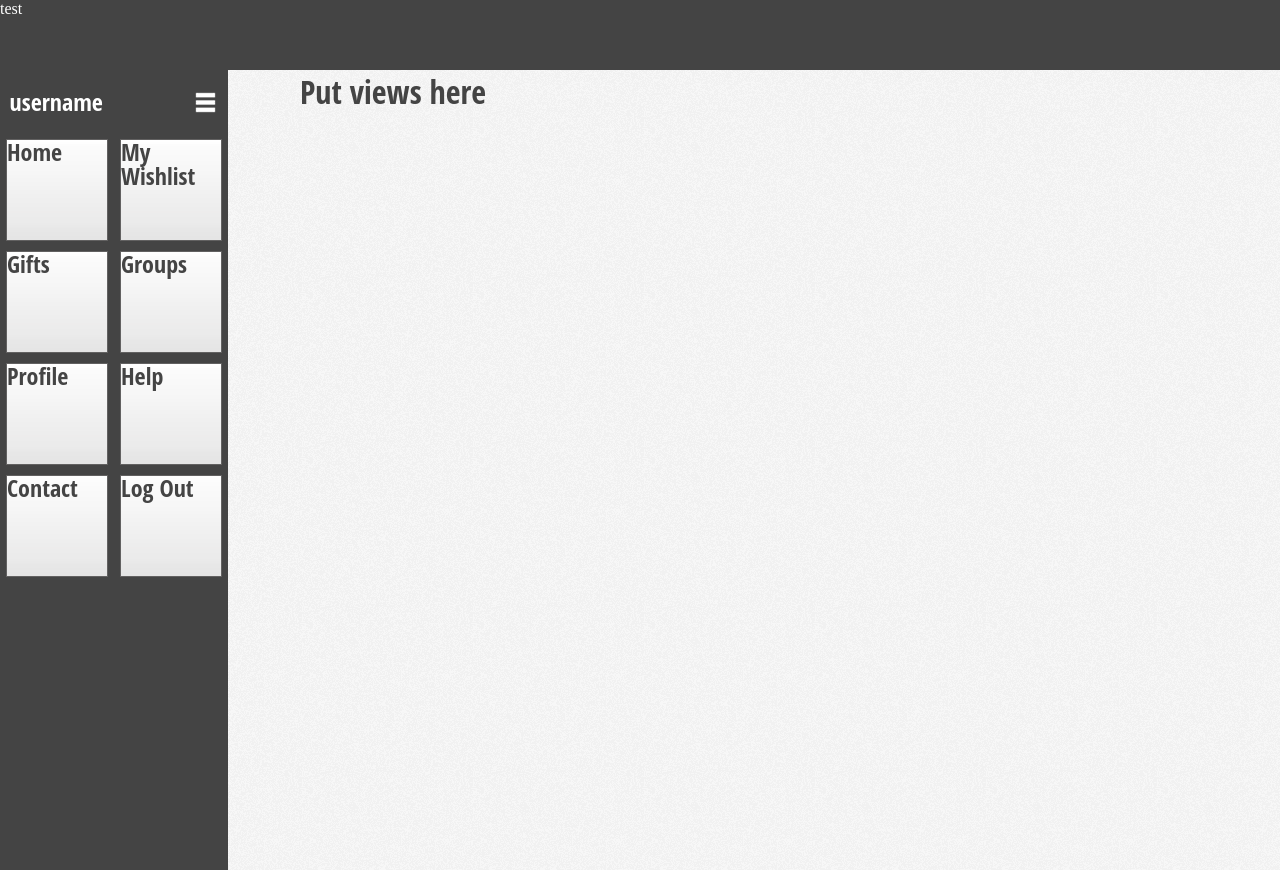
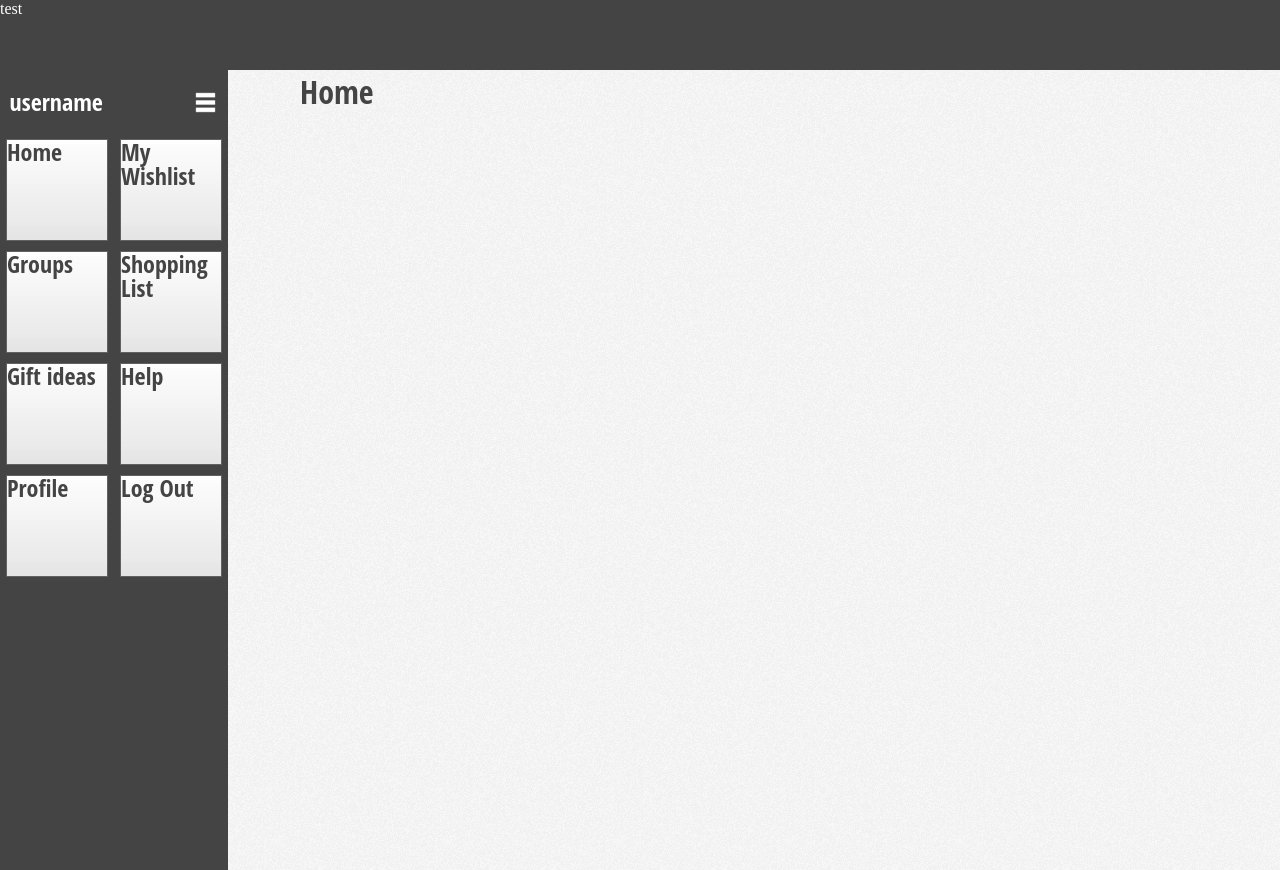
Before and after one commit to albionbrown/aiwtcv2, a CodeIgniter app: page / in a window 1280 px wide. Run offline with CodeIgniter, Linux system fonts and the light colour scheme; some libraries are stand-ins or nearby versions.

Commit message:
Changed menu items. Configured view in template.

```diff
--- a/application/controllers/main.php
+++ b/application/controllers/main.php
@@ -14,7 +14,8 @@ class Main extends CI_Controller {
 			$this->load->view('admintemplate');
 		}else{
 			$data = array(
-				'title' => 'Home | All I Want This Christmas'
+				'title' => 'Home | All I Want This Christmas',
+				'main_content' => $this->load->view('home', '', true)
 			);
 
 			$this->parser->parse('admintemplate', $data);
--- a/application/views/admintemplate.php
+++ b/application/views/admintemplate.php
@@ -6,7 +6,7 @@
     <head>
         <meta charset="utf-8">
         <meta http-equiv="X-UA-Compatible" content="IE=edge">
-        <title></title>
+        <title>{title}</title>
         <meta name="viewport" content="width=device-width, initial-scale=1">
         <meta name="description" content="">
 
@@ -34,19 +34,19 @@
                         My Wishlist
                     </li></a>
                     <a href="http://www.google.co.uk"><li class="fa fa-laptop">
-                        Gifts
-                    </li></a>
-                    <a href="http://www.google.co.uk"><li class="fa fa-laptop">
                         Groups
                     </li></a>
                     <a href="http://www.google.co.uk"><li class="fa fa-laptop">
-                        Profile
+                        Shopping List
+                    </li></a>
+                    <a href="http://www.google.co.uk"><li class="fa fa-laptop">
+                        Gift ideas
                     </li></a>
                     <a href="http://www.google.co.uk"><li class="fa fa-laptop">
                         Help
                     </li></a>
                     <a href="http://www.google.co.uk"><li class="fa fa-laptop">
-                        Contact
+                        Profile
                     </li></a>
                     <a href="http://www.google.co.uk"><li class="fa fa-laptop">
                         Log Out
@@ -56,7 +56,11 @@
         </div>
         <div id="pushobj">
 
-            Put views here
+            <?php
+
+                echo @$main_content;
+
+            ?>
 
         </div>
 
--- /dev/null
+++ b/application/views/home.php
@@ -0,0 +1,3 @@
+<?php
+
+echo "Home";
--- a/css/aiwtc.css
+++ b/css/aiwtc.css
@@ -16,30 +16,31 @@ h1 {
   width: 100%;
 }
 
-/* line 17, ../sass/aiwtc.scss */
+/* line 21, ../sass/aiwtc.scss */
 #pushobj {
   margin-top: 70px;
+  postion: relative;
 }
 
-/* line 21, ../sass/aiwtc.scss */
+/* line 26, ../sass/aiwtc.scss */
 i.fa-reorder {
   background: url("../images/toggle.png") no-repeat;
   height: 25px;
   width: 25px;
 }
 
-/* line 27, ../sass/aiwtc.scss */
+/* line 32, ../sass/aiwtc.scss */
 .multilevelpushmenu_wrapper li {
   width: 100px;
   height: 100px;
   background: url("../images/button_background.gif") repeat-x;
 }
-/* line 32, ../sass/aiwtc.scss */
+/* line 37, ../sass/aiwtc.scss */
 .multilevelpushmenu_wrapper li:hover {
   background: url("../images/button_background_hover.gif") repeat-x;
 }
 
-/* line 37, ../sass/aiwtc.scss */
+/* line 42, ../sass/aiwtc.scss */
 #menu ul a {
   height: 100px;
   width: 100px;
--- a/sass/aiwtc.scss
+++ b/sass/aiwtc.scss
@@ -14,8 +14,13 @@ h1 {
 	width: 100%;
 }
 
+#menu{
+
+}
+
 #pushobj{
 	margin-top: 70px;
+	postion: relative;
 }
 
 i.fa-reorder{
```
Also changed, not shown: MultiLevelPushMenu_v2.1.4/jquery.multilevelpushmenu.min.js.
